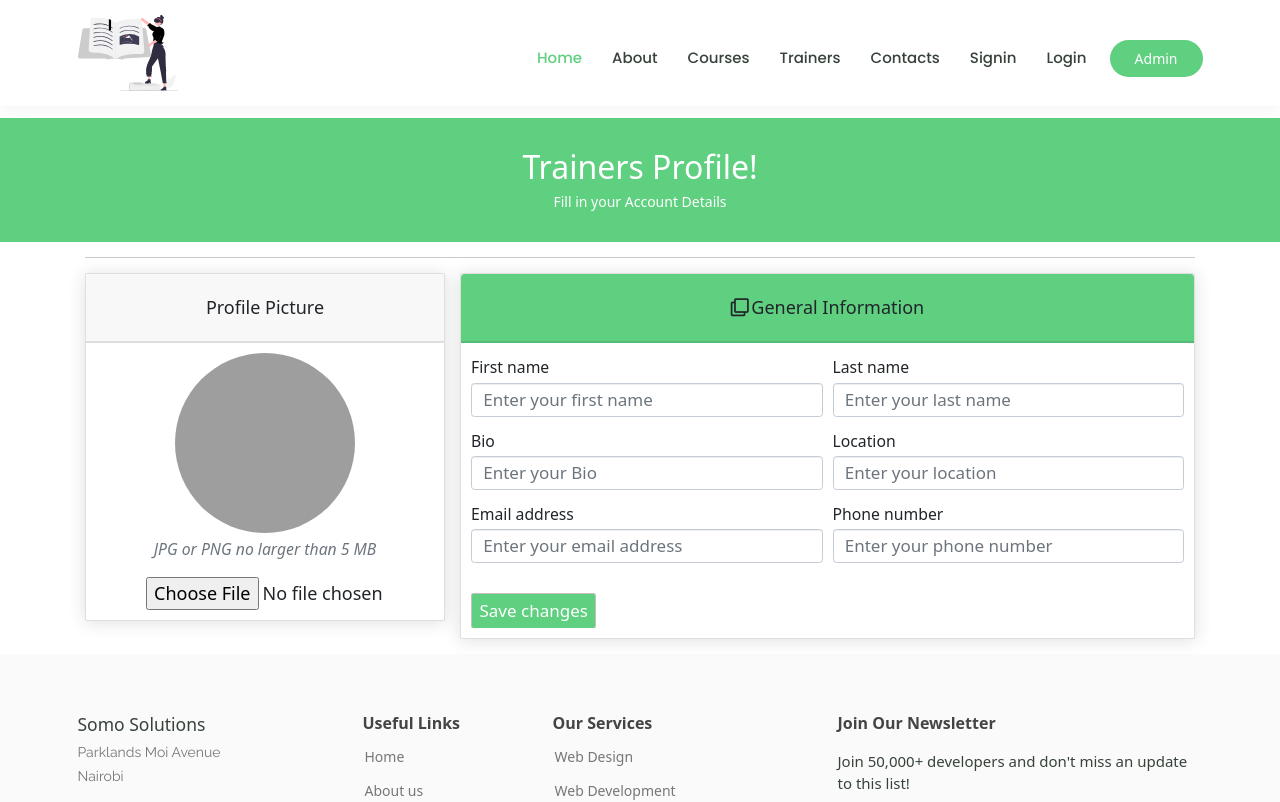
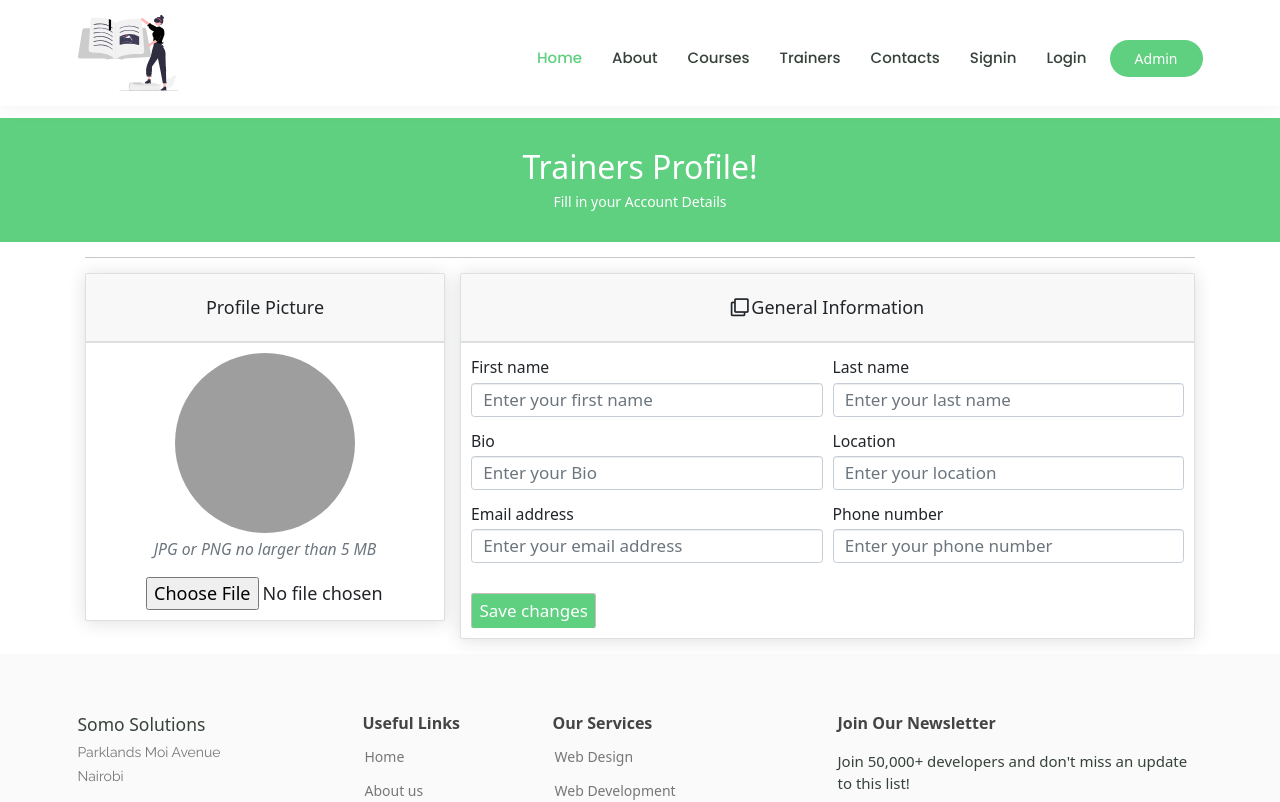
Before and after one commit to jimmy-oss/somo, an Angular app in the folder somo_frontend/: page /trainer-profile in a window 1280 px wide. Shown: the top 802 px of the page. Built offline with nearby package versions, Linux system fonts and the light colour scheme; grey boxes are pictures that could not be loaded; some icons are missing.

Commit message:
update trainer profile page

```diff
--- a/somo_frontend/src/app/app-routing.module.ts
+++ b/somo_frontend/src/app/app-routing.module.ts
@@ -9,8 +9,7 @@ import { SigninComponent } from './pages/signin/signin.component';
 import { SignupComponent } from './pages/signup/signup.component';
 import { AdminComponent } from './pages/admin/admin.component';
 import { StudentProfileComponent } from './pages/student-profile/student-profile.component';
-import { TraninerProfileComponent } from './pages/traniner-profile/traniner-profile.component';
-
+import { TrainerProfileComponent } from './pages/trainer-profile/trainer-profile.component';
 
 const routes: Routes = [
   {path:'',component:HomeComponent},
@@ -22,7 +21,8 @@ const routes: Routes = [
   {path:'signup',component:SignupComponent},
   {path:'admin',component:AdminComponent},
   {path:'student-profile', component:StudentProfileComponent},
-  {path:'trainer-profile', component:TraninerProfileComponent},
+  {path:'trainer-profile', component:TrainerProfileComponent }
+
 
 ];
 
--- a/somo_frontend/src/app/pages/traniner-profile/traniner-profile.component.html
+++ b/somo_frontend/src/app/pages/trainer-profile/trainer-profile.component.html
@@ -1,3 +1,4 @@
+
 <br><br><br>
 <!-- ======= Breadcrumbs ======= -->
 <div class="breadcrumbs" data-aos="fade-in">
@@ -26,7 +27,7 @@
       <div class="col-xl-8">
           <!-- Account details card-->
           <div class="card mb-4">
-              <div class="card-header  text-center" style="background-color: #5FCF80;"><i class="far fa-clone pr-1"></i>General Information</div>
+              <div class="card-header  text-center"><i class="far fa-clone pr-1"></i>General Information</div>
               <div class="card-body">
                       <!-- Form Group (username)-->
                       <form action="">
--- /dev/null
+++ b/somo_frontend/src/app/pages/trainer-profile/trainer-profile.component.ts
@@ -0,0 +1,15 @@
+import { Component, OnInit } from '@angular/core';
+
+@Component({
+  selector: 'app-trainer-profile',
+  templateUrl: './trainer-profile.component.html',
+  styleUrls: ['./trainer-profile.component.css']
+})
+export class TrainerProfileComponent implements OnInit {
+
+  constructor() { }
+
+  ngOnInit(): void {
+  }
+
+}
--- a/somo_frontend/src/app/pages/traniner-profile/traniner-profile.component.ts
+++ /dev/null
@@ -1,15 +0,0 @@
-import { Component, OnInit } from '@angular/core';
-
-@Component({
-  selector: 'app-traniner-profile',
-  templateUrl: './traniner-profile.component.html',
-  styleUrls: ['./traniner-profile.component.css']
-})
-export class TraninerProfileComponent implements OnInit {
-
-  constructor() { }
-
-  ngOnInit(): void {
-  }
-
-}
```
Also changed, not shown: somo_frontend/src/app/app.module.ts (+5 -2 lines), somo_frontend/src/app/pages/trainer-profile/trainer-profile.component.css (renamed from somo_frontend/src/app/pages/traniner-profile/traniner-profile.component.css), 1 other file (tests, documents, lock files or other folders).
